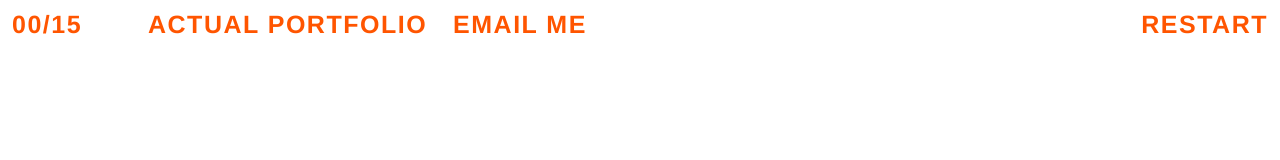
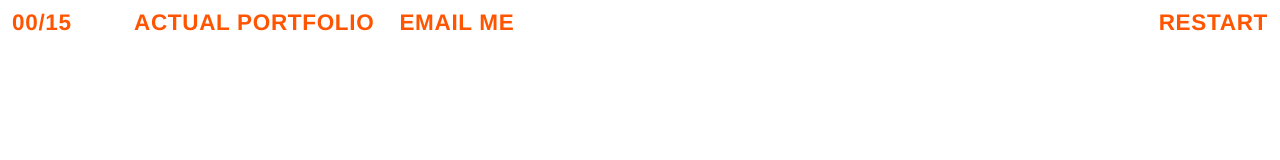
Before and after one commit to GVigna/a-very-unprofessional-intro, a plain HTML site: page index.html in a window 1280 px wide. Shown: the top 160 px of the page. Drawn offline with Linux system fonts and the light colour scheme; a web font is replaced by a local one.

Commit message:
UI 10% smaller on desktop, tighter letter spacing
Co-Authored-By: Claude Opus 5.5 <noreply@anthropic.com>
Claude-Session: https://claude.ai/code/session_01Xngoj7q7a65PUza189cchS

```diff
--- a/css/style.css
+++ b/css/style.css
@@ -614,7 +614,7 @@ body.dark-page .ui { color: #FFFFFF; }   /* on a coloured page the UI turns whit
   position: fixed;
   z-index: 100000;
   font: 700 clamp(18px, 4.8vw, 25px)/1 var(--font);   /* same size as the body texts */
-  letter-spacing: 0.06em;
+  letter-spacing: 0.03em;
   color: var(--secondary);
 }
 .ui-progress {
@@ -624,6 +624,10 @@ body.dark-page .ui { color: #FFFFFF; }   /* on a coloured page the UI turns whit
   font-variant-numeric: tabular-nums;
 }
 .ui-progress.bump { animation: bump 300ms ease; }
+/* desktop / tablet landscape: UI 10% smaller than the body texts */
+@media (orientation: landscape) and (min-width: 601px) {
+  .ui { font-size: clamp(16px, 4.3vw, 22.5px); }
+}
 
 /* contact links: next to the counter on wide screens, at the bottom on phones */
 .ui-contact {
```
